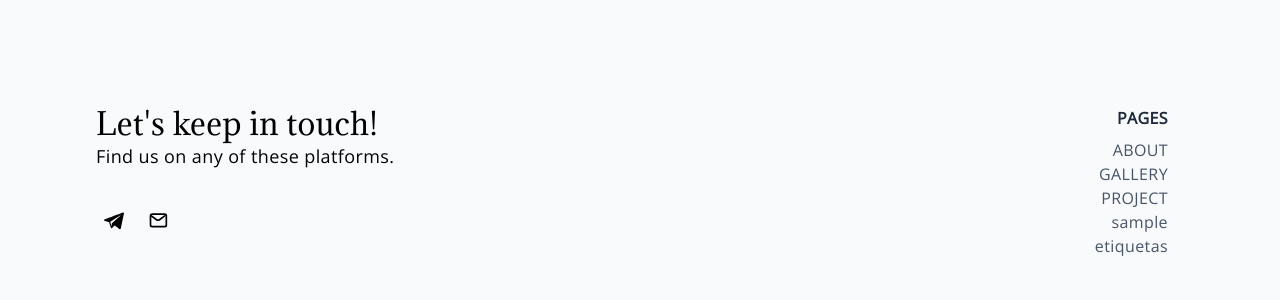
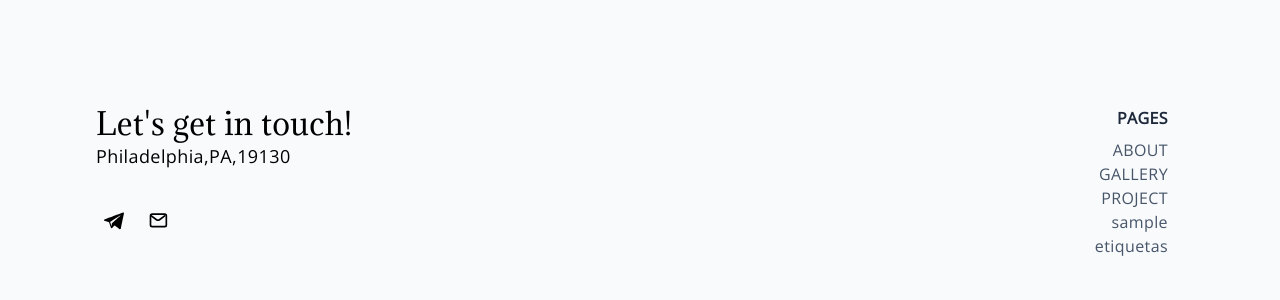
Before and after one commit to hongyili-hl/hongyili-hl.github.io, a Jekyll site: the page built from index.md, in a window 1280 px wide. Shown: the part 1446-1746 px from the top of the page. Built offline with Jekyll 4.4.1, drawn with Linux system fonts in a browser that asks for light colours; our own code applies the rules of GitHub Pages for plain Markdown files.

Commit message:
Update footer.html

```diff
--- a/_includes/footer.html
+++ b/_includes/footer.html
@@ -4,10 +4,10 @@
   <div class="container mx-auto px-4">
     <div class="flex flex-wrap text-left lg:text-left">
       <div class="w-full lg:w-6/12 px-4">
-        <h4 class="text-3xl fonat-semibold">{{ site.data[site.lang].footer.title | default: "Let's keep in touch!" |
+        <h4 class="text-3xl fonat-semibold">{{ site.data[site.lang].footer.title | default: "Let's get in touch!" |
           localize}}</h4>
         <span class="text-lg dark:text-slate-300 my-4">
-          {{ site.data[site.lang].footer.description | default: "Find us on any of these platforms." }}
+          {{ site.data[site.lang].footer.description | default: "Philadelphia,PA,19130" }}
         </span>
         {% include social.html %}
       </div>
```
